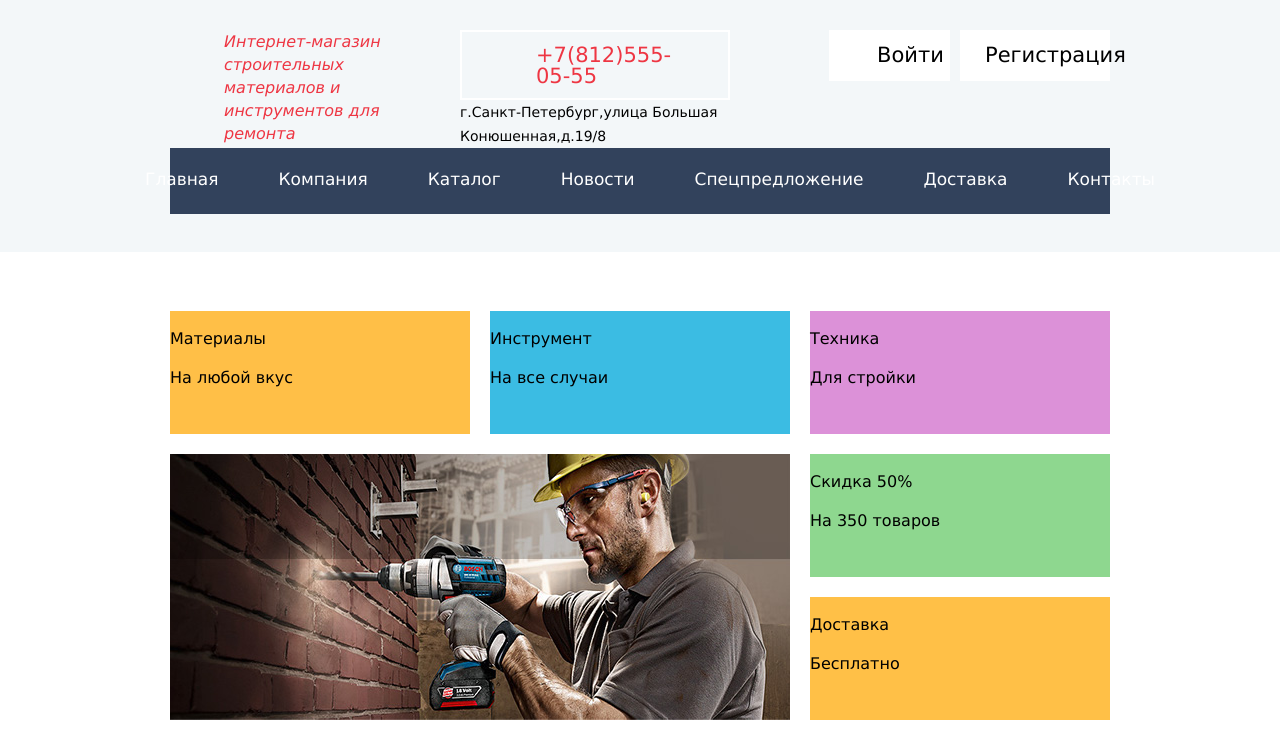
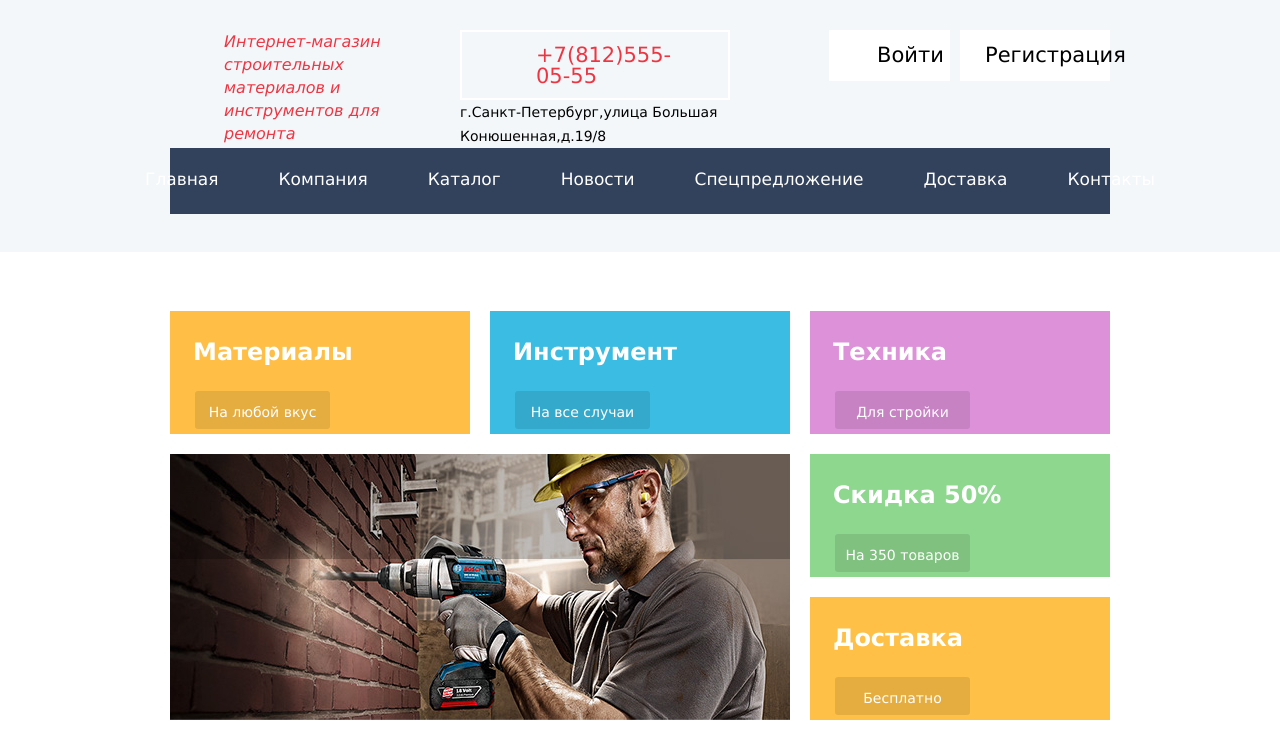
Before and after one commit to lebedevadare/824439-technomart, a plain HTML site: page index.html in a window 1280 px wide. Shown: the part 68-800 px from the top of the page. Drawn offline with Linux system fonts and the light colour scheme; a web font is replaced by a local one.

Commit message:
Добавила оформление карточек

```diff
--- a/css/styles.css
+++ b/css/styles.css
@@ -243,8 +243,6 @@ a {
 }
 
 .
-
-
 .user-navigation {
   display: flex;
 
@@ -356,7 +354,7 @@ input[type="radio"].visually-hidden {
   margin: 0;
 }
 
-.footer-nav{
+.footer-nav {
   display: flex;
 }
 
@@ -574,8 +572,6 @@ input[type="radio"].visually-hidden {
 }
 
 
-
-
 .materials {
   background: #ffbf47;
 }
@@ -598,7 +594,7 @@ input[type="radio"].visually-hidden {
 
 
 .wrap-list {
- float: left;
+  float: left;
   width: 300px;
   min-height: 123px;
   margin-right: 20px;
@@ -737,6 +733,7 @@ input[type="radio"].visually-hidden {
   margin-left: 10px;
 
 }
+
 .name {
   display: block;
   width: 300px;
@@ -746,20 +743,23 @@ input[type="radio"].visually-hidden {
   padding-right: 69px;
   background: white;
 }
-.user{
+
+.user {
   display: flex;
   flex-wrap: wrap;
 }
+
 .user-list {
   display: flex;
 
 }
 
-.catalog-list-catalog{
+.catalog-list-catalog {
   display: flex;
   flex-wrap: wrap;
 }
-.catalog-list-catalog .price{
+
+.catalog-list-catalog .price {
   position: relative;
   width: 80px;
   margin: 10px auto;
@@ -769,24 +769,49 @@ input[type="radio"].visually-hidden {
   background: #ee3643;
   border-radius: 3px;
 }
-.product-item a{
+
+.product-item a {
   font-family: "PT Sans", Arial, sans-serif;
   font-size: 18px;
   line-height: 20px;
   color: #000000;
 }
+
 .clearfix::after {
   content: "";
   display: table;
   clear: both;
 }
 
-.wrap-list:nth-child(3n){
+.wrap-list:nth-child(3n) {
   margin-right: 0;
 }
 
-.navigation-list a{
+.navigation-list a {
   display: inline-block;
   padding-top: 22px;
   padding-bottom: 26px;
 }
+
+.our-offers {
+  margin-left: 23px;
+  margin-top: 26px;
+  color: white;
+  font-size: 24px;
+  line-height: 30px;
+  font-weight: bold;
+}
+
+.inscription {
+  display:block;
+  width: 135px;
+  height: 38px;
+  color: white;
+  margin-left: 25px;
+  padding-top: 12px;
+text-align: center;
+  background: rgba(0, 0, 0, 0.1);
+  font-size: 14px;
+  line-height: 18px;
+  border-radius: 3px;
+}
```
